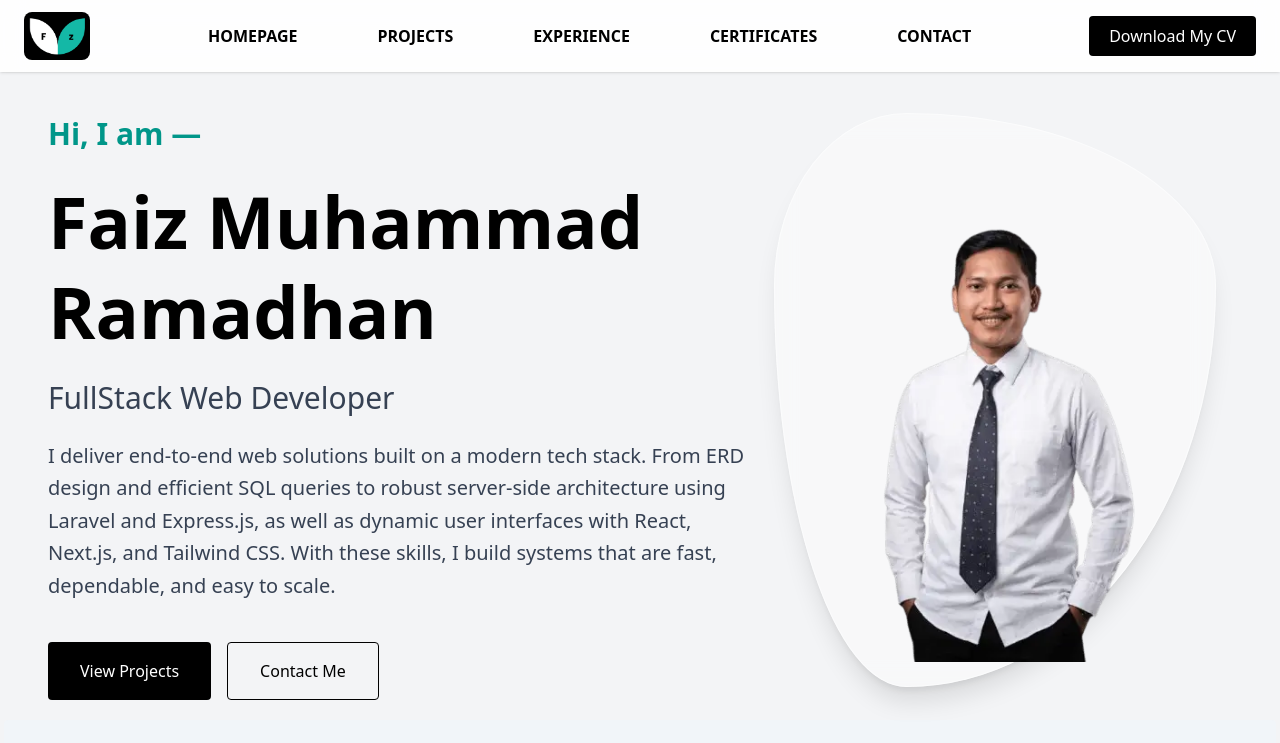
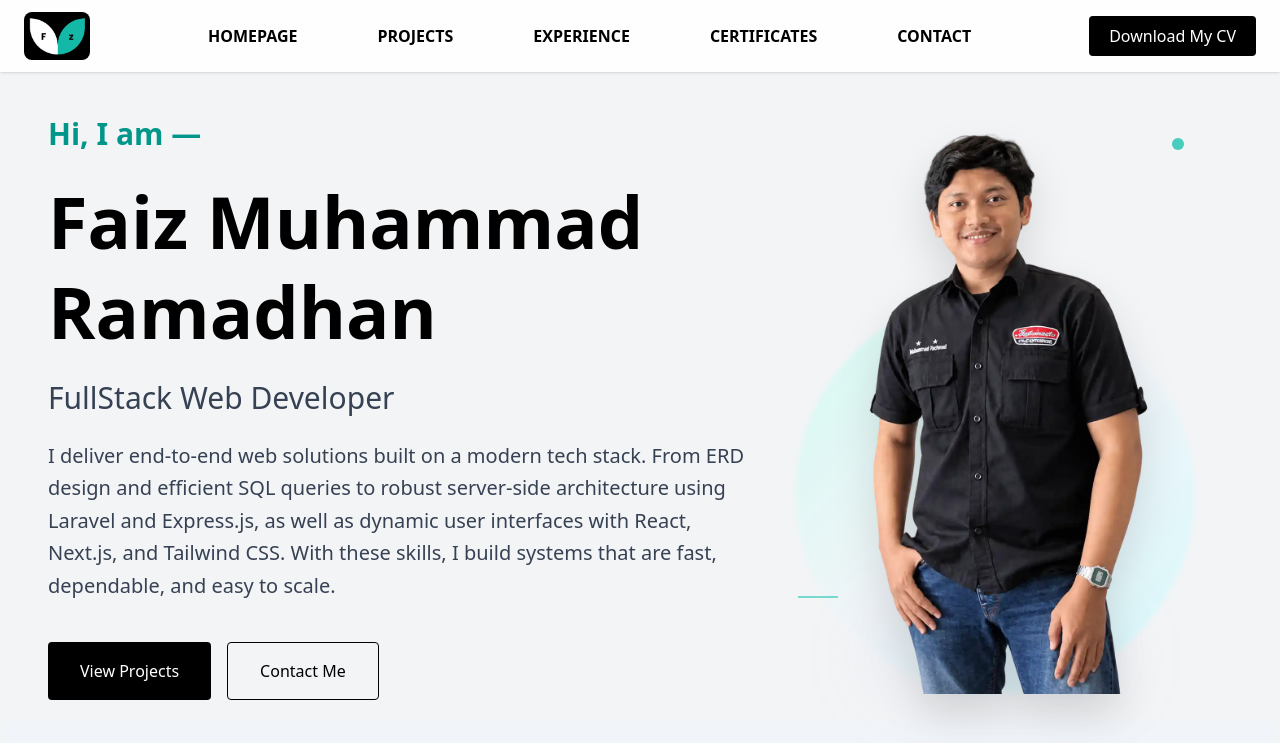
Before and after one commit to FaizMuhammadRamadhan/portfolio-faiz, a React (Vite) app: page / in a window 1280 px wide. Shown: the top 743 px of the page. Built offline with nearby package versions, Linux system fonts and the light colour scheme.

Commit message:
style profile & update cv

```diff
--- a/src/components/fragments/Home.jsx
+++ b/src/components/fragments/Home.jsx
@@ -12,16 +12,130 @@ const Home = () => {
         </div>
 
         <div className="w-full lg:w-2/5 flex justify-center items-center p-4">
-          <div className="relative flex justify-center items-center p-6 bg-white/40 backdrop-blur-sm sm:backdrop-blur-md rounded-[30%_70%_70%_30%/30%_30%_70%_70%] border border-white/50 shadow-xl transition-all duration-500 hover:rounded-[50%_50%_30%_70%/50%_30%_70%_50%]">
+          <div className="relative group w-full max-w-md flex justify-center items-end">
+            {/* Gradient background */}
+            <div
+              className="
+        absolute
+        w-[320px]
+        h-[320px]
+        sm:w-[380px]
+        sm:h-[380px]
+        lg:w-[400px]
+        lg:h-[400px]
+
+        rounded-full
+
+        bg-gradient-to-br
+        from-teal-100
+        via-slate-100
+        to-cyan-100
+
+        opacity-80
+        blur-[2px]
+
+        transition-all
+        duration-700
+        ease-out
+
+        group-hover:scale-110
+        group-hover:rotate-6
+      "
+            />
+
+            <div
+              className="
+        absolute
+        bottom-4
+        w-[230px]
+        h-[45px]
+
+        bg-slate-400/20
+        blur-2xl
+        rounded-full
+
+        transition-all
+        duration-700
+
+        group-hover:w-[270px]
+        group-hover:bg-teal-400/20
+      "
+            />
+
+            {/* Foto */}
             <img
               src="/images/profile.webp"
-              alt=" Profile Faiz Muhammad Ramadhan"
-              className="w-full max-w-xs sm:max-w-sm md:max-w-md h-auto object-cover rounded-2xl relative z-10"
+              alt="Profile Faiz Muhammad Ramadhan"
+              className="
+        relative
+        z-10
+
+        w-full
+        max-w-xs
+        sm:max-w-sm
+        lg:max-w-md
+
+        h-auto
+        object-contain
+
+        transition-all
+        duration-700
+        ease-[cubic-bezier(0.22,1,0.36,1)]
+
+        drop-shadow-[0_20px_20px_rgba(0,0,0,0.12)]
+
+        group-hover:-translate-y-5
+        group-hover:scale-[1.04]
+        group-hover:drop-shadow-[0_35px_30px_rgba(0,0,0,0.18)]
+      "
               fetchPriority="high"
               loading="eager"
               decoding="sync"
               width="400"
               height="400"
+            />
+
+            {/* Decorative circle */}
+            <div
+              className="
+        absolute
+        top-8
+        right-8
+
+        w-3
+        h-3
+
+        rounded-full
+        bg-teal-500
+
+        opacity-70
+
+        transition-all
+        duration-500
+
+        group-hover:scale-150
+        group-hover:opacity-100
+      "
+            />
+
+            {/* Decorative small line */}
+            <div
+              className="
+        absolute
+        bottom-24
+        left-6
+
+        w-10
+        h-[2px]
+
+        bg-teal-500/50
+
+        transition-all
+        duration-500
+
+        group-hover:w-16
+        group-hover:bg-teal-500
+      "
             />
           </div>
         </div>
```
Also changed, not shown: public/images/profile.webp, 1 other file (tests, documents, lock files or other folders).
